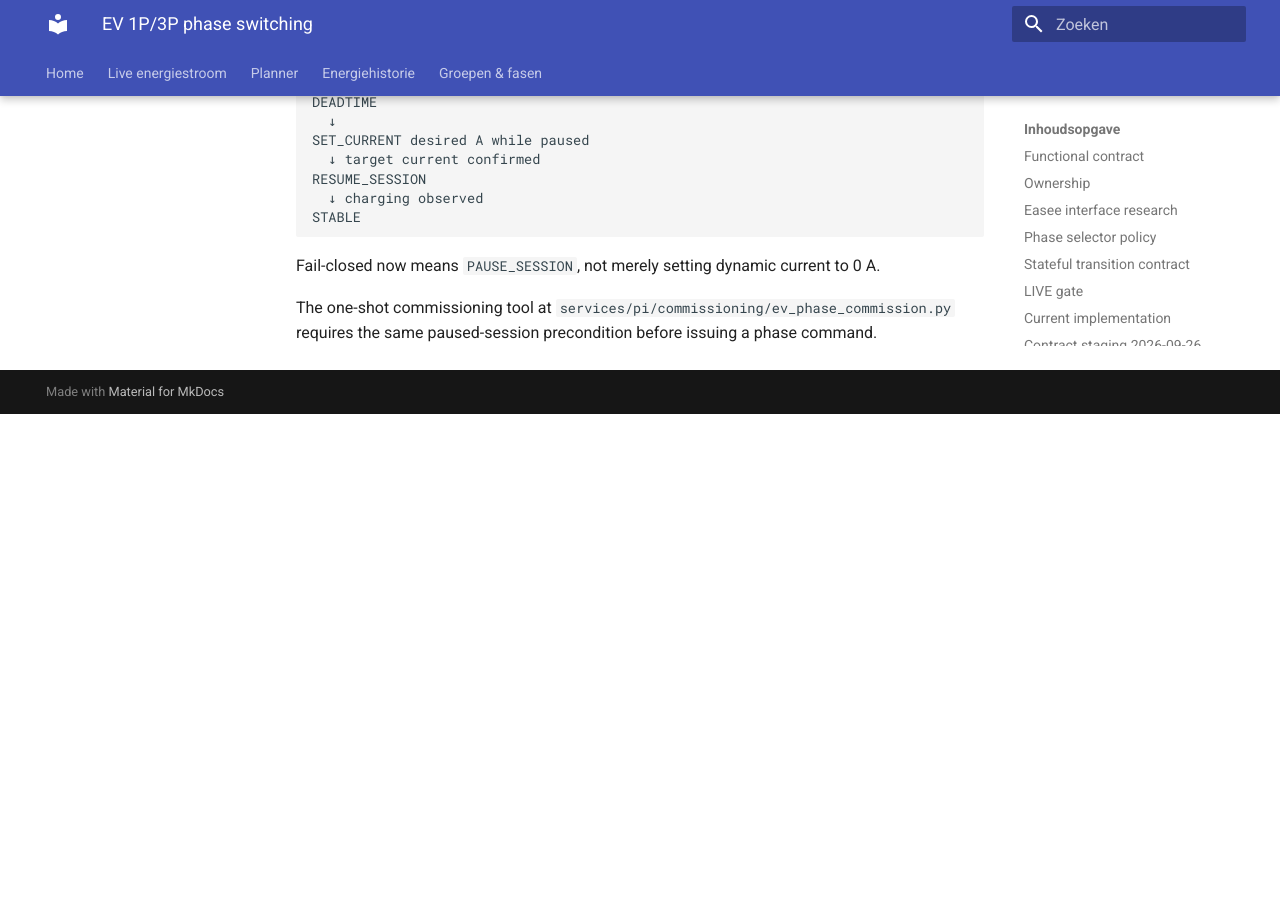
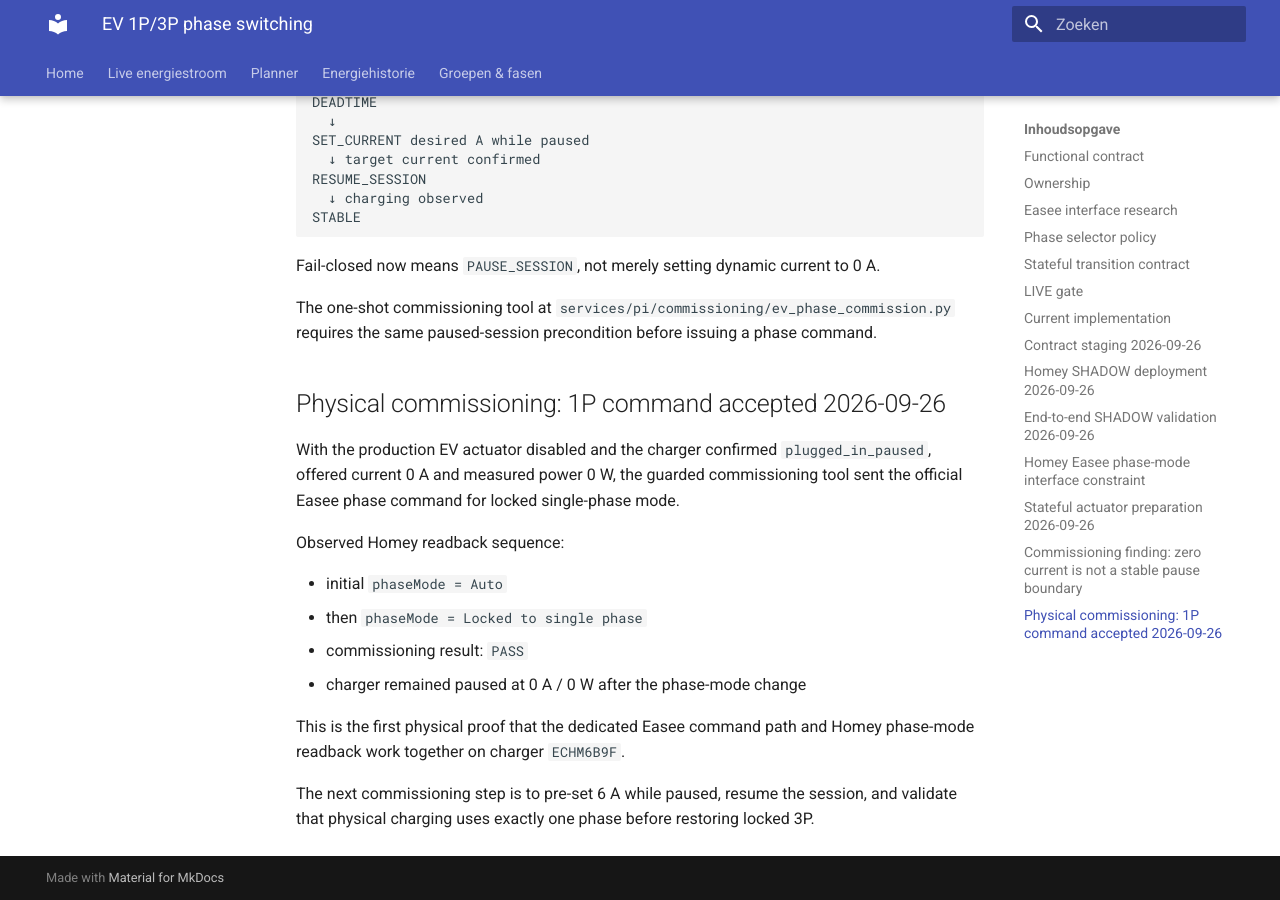
Before and after one commit to OnsKasteeltje/homey-energy-manual, an MkDocs documentation site: the page built from docs/architecture/ev-phase-switching-v0.1.md, in a window 1280 px wide and 900 px high, scrolled down 7326 px. Built offline with MkDocs 1.6.1 and Material for MkDocs 9.7.7, drawn with Linux system fonts in a browser that asks for light colours; before the commit the page ends 7740 px from its top, so only the background shows below that.

Commit message:
docs(ev): record physical 1p command commissioning

```diff
--- a/docs/architecture/ev-phase-switching-v0.1.md
+++ b/docs/architecture/ev-phase-switching-v0.1.md
@@ -272,3 +272,19 @@ STABLE
 Fail-closed now means `PAUSE_SESSION`, not merely setting dynamic current to 0 A.
 
 The one-shot commissioning tool at `services/pi/commissioning/ev_phase_commission.py` requires the same paused-session precondition before issuing a phase command.
+
+
+## Physical commissioning: 1P command accepted 2026-09-26
+
+With the production EV actuator disabled and the charger confirmed `plugged_in_paused`, offered current 0 A and measured power 0 W, the guarded commissioning tool sent the official Easee phase command for locked single-phase mode.
+
+Observed Homey readback sequence:
+
+- initial `phaseMode = Auto`
+- then `phaseMode = Locked to single phase`
+- commissioning result: `PASS`
+- charger remained paused at 0 A / 0 W after the phase-mode change
+
+This is the first physical proof that the dedicated Easee command path and Homey phase-mode readback work together on charger `ECHM6B9F`.
+
+The next commissioning step is to pre-set 6 A while paused, resume the session, and validate that physical charging uses exactly one phase before restoring locked 3P.
```
